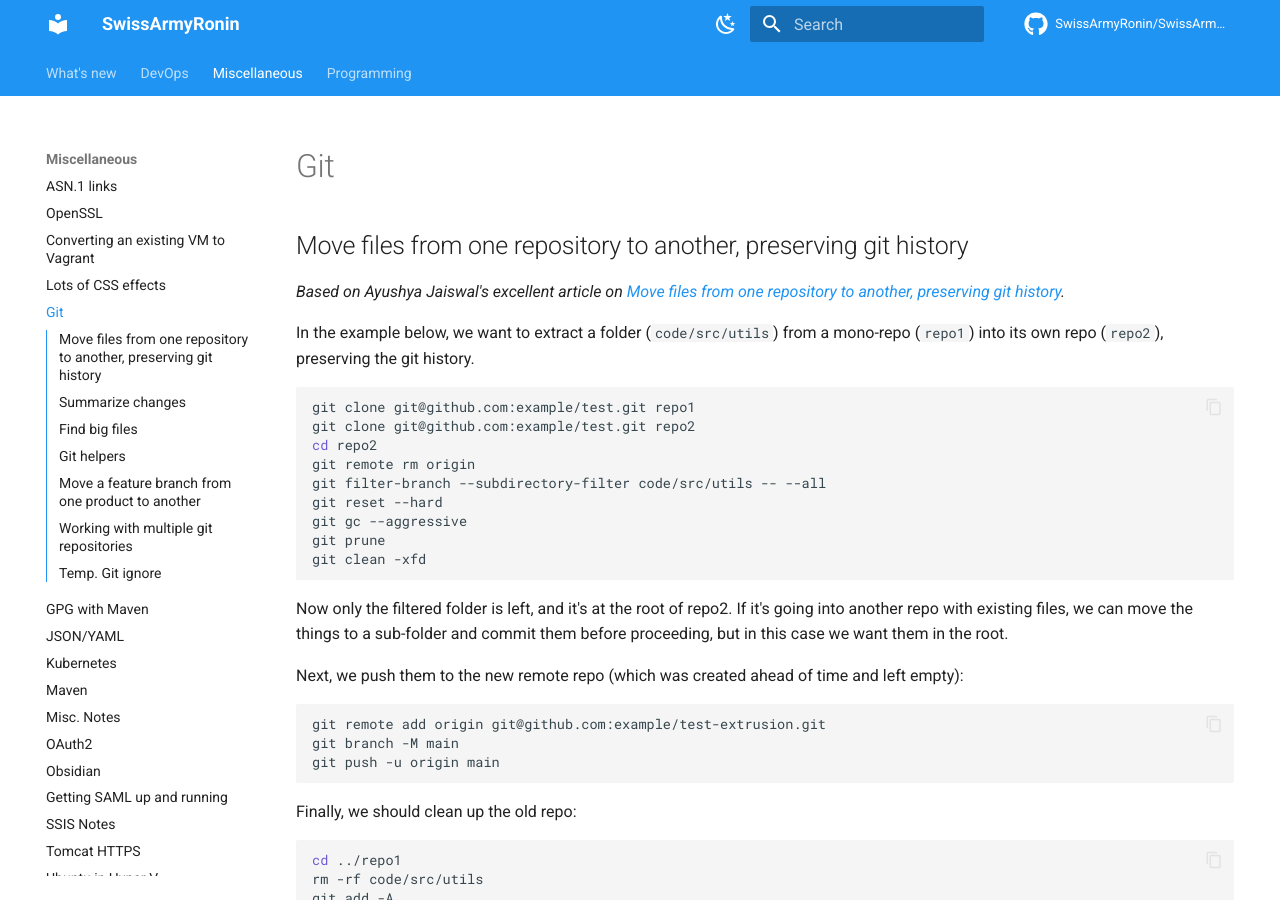
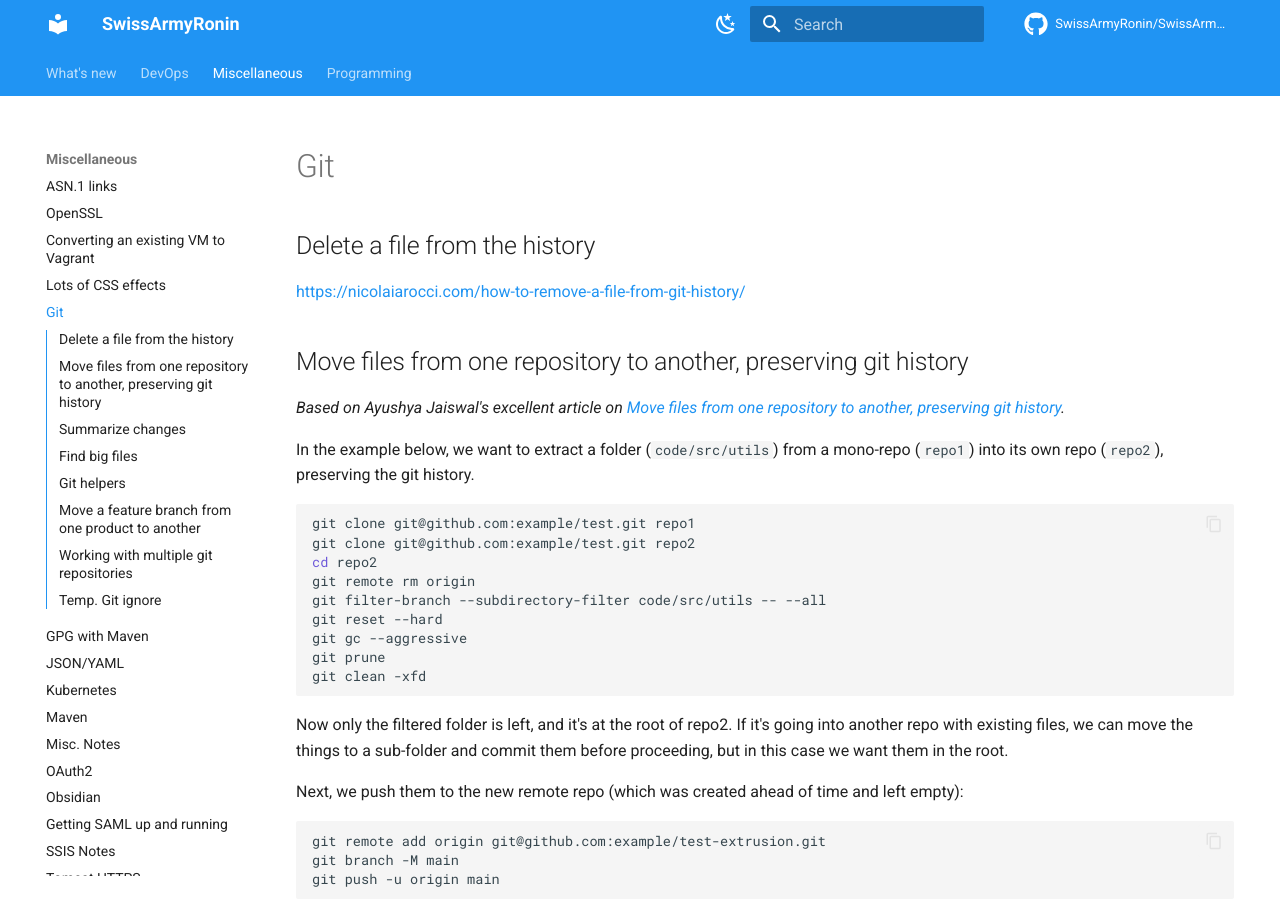
Before and after one commit to SwissArmyRonin/SwissArmyRonin.github.io, an MkDocs documentation site: the page built from docs/Miscellaneous/Git.md, in a window 1280 px wide and 900 px high. Built offline with MkDocs 1.6.1 and Material for MkDocs 9.7.7, drawn with Linux system fonts in a browser that asks for light colours; comment, search, counter and statistics services are not loaded.

Commit message:
delete file from git history

```diff
--- a/docs/Miscellaneous/Git.md
+++ b/docs/Miscellaneous/Git.md
@@ -1,6 +1,10 @@
 # Git
 
 <!-- toc -->
+
+## Delete a file from the history
+
+<https://nicolaiarocci.com/how-to-remove-a-file-from-git-history/>
 
 ## Move files from one repository to another, preserving git history
 
```
